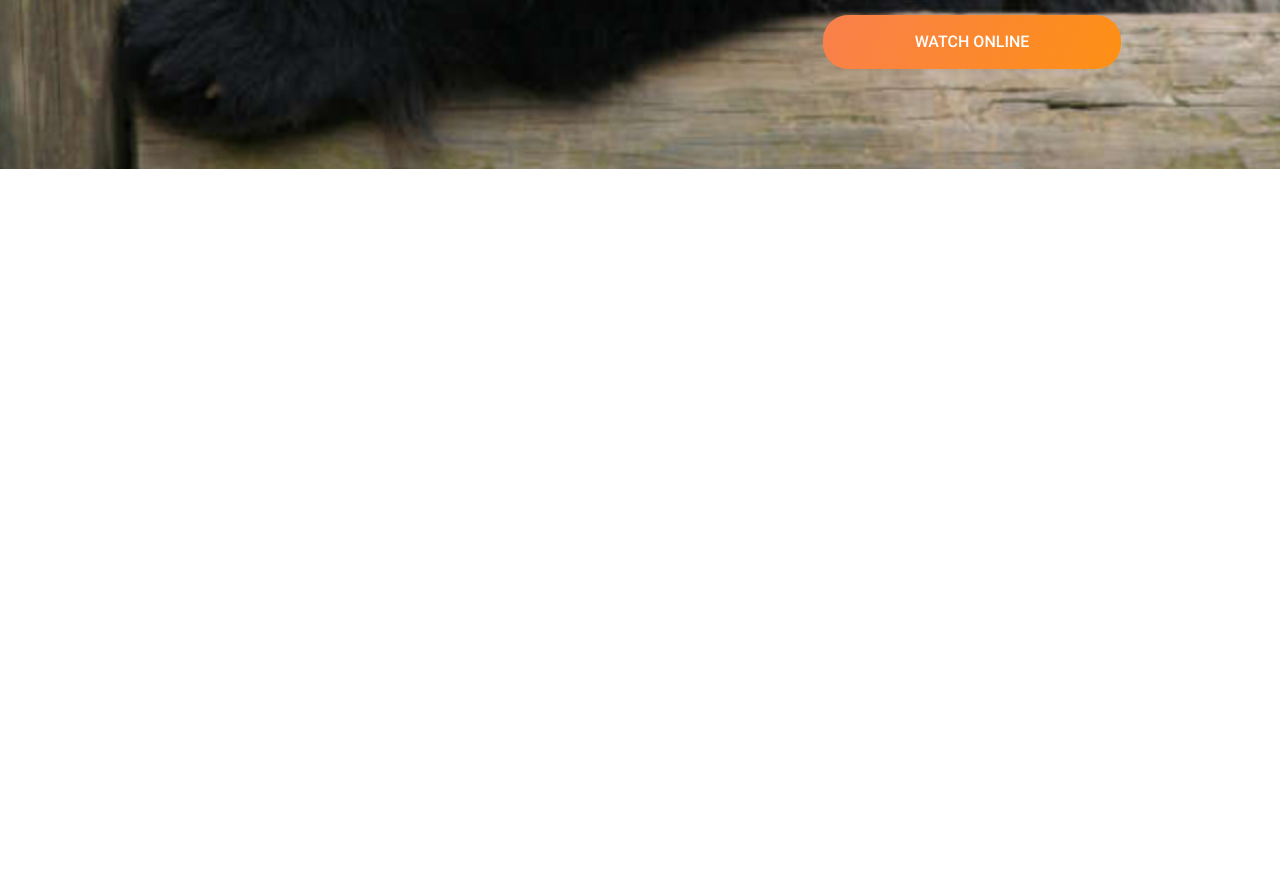
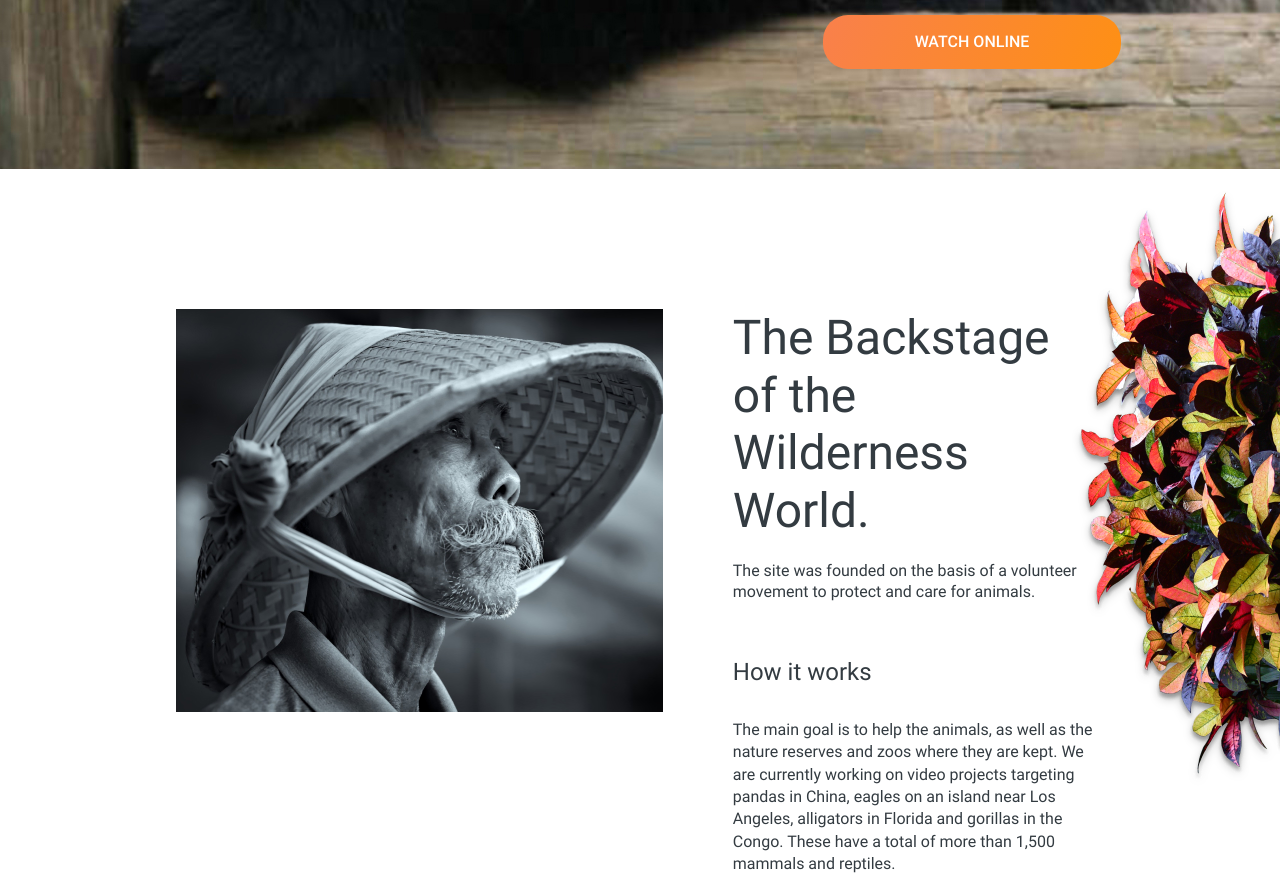
Before and after one commit to GuschinS/online-zoo, a website built with webpack: page src/pages/main/index.html in a window 1280 px wide. Shown: the part 611-1503 px from the top of the page. Before the commit the page ends 800 px from the top, so only its background shows below. Built offline with nearby package versions, Linux system fonts and the light colour scheme.

Commit message:
feat: add backstage section

```diff
--- a/src/pages/main/index.html
+++ b/src/pages/main/index.html
@@ -29,7 +29,7 @@
       <p><a href="https://www.figma.com/file/ypzT9idgAILaSRVRmDAJxn/online-zoo-3-weeks" target="_blank">Designed
           by
           ©</a></p>
-      <span class="hamburger"></span>
+      <!-- <span class="hamburger"></span> -->
     </div>
   </header>
   <main>
@@ -42,8 +42,23 @@
         <p>ANIMAL</p>
         <p>ONLINE</p>
       </div>
-      <button onclick="location.href='./watch-online.html'" type="button">watch
-        online</button>
+      <!-- <button onclick="location.href='./watch-online.html'" type="button">watch online</button> -->
+      <button onclick="location.href='#'" type="button">watch online</button>
+    </section>
+    <section class="backstage">
+      <div class="photo"></div>
+      <div class="text">
+        <h2>The Backstage of the Wilderness World.</h2>
+        <p class="one">The site was founded on the basis of a volunteer movement to protect and care for animals.</p>
+        <h3>How it works</h3>
+        <p class="two">The main goal is to help the animals, as well as the nature reserves and zoos where they are
+          kept. We are
+          currently
+          working on video projects targeting pandas in China, eagles on an island near Los Angeles, alligators in
+          Florida and
+          gorillas in the Congo. These have a total of more than 1,500 mammals and reptiles.</p>
+      </div>
+      <div class="flower"></div>
     </section>
   </main>
 </body>
--- a/src/scss/abstracts/_text-styles.scss
+++ b/src/scss/abstracts/_text-styles.scss
@@ -48,3 +48,27 @@ $font-roboto: "Roboto", sans-serif;
     font-size: 106.5px;
     line-height: 75%;
 }
+
+@mixin h2 {
+    font-family: "Roboto-400";
+    font-style: normal;
+    font-weight: 400;
+    font-size: 48px;
+    line-height: 120%;
+}
+
+@mixin h3 {
+    font-family: "Roboto-400";
+    font-style: normal;
+    font-weight: 400;
+    font-size: 24px;
+    line-height: 120%;
+}
+
+@mixin p {
+    font-family: "Roboto-400";
+    font-style: normal;
+    font-weight: 400;
+    font-size: 16px;
+    line-height: 130%;
+}
--- /dev/null
+++ b/src/scss/layout/_backstage.scss
@@ -0,0 +1,53 @@
+@import "../abstracts/text-styles";
+@import "../abstracts/color-styles";
+
+.backstage {
+    display: grid;
+    grid-template-columns: repeat(2, 1fr);
+    grid-template-rows: 1fr;
+    grid-column-gap: 0px;
+    grid-row-gap: 0px;
+    width: 72.5%;
+    height: 403px;
+    margin: 140px auto 180px;
+    .photo {
+        background-image: url(../assets/images/bamboo-cap.jpg);
+        background-repeat: no-repeat;
+        grid-area: 1 / 1 / 2 / 2;
+        width: 105%;
+        height: 99%;
+    }
+    .text {
+        grid-area: 1 / 2 / 2 / 3;
+        padding-left: 20%;
+        color: $color-black-blue;
+        h2 {
+            @include h2;
+            margin: 0;
+        }
+        h3 {
+            @include h3;
+            margin: 0 0 32px;
+        }
+        p {
+            @include p;
+        }
+        .one {
+            margin: 22px 0 55px;
+        }
+        .two {
+            margin: 0;
+            line-height: 140%;
+        }
+    }
+    .flower {
+        position: absolute;
+        width: 204px;
+        height: 605px;
+        right: 0%;
+        top: 792px;
+        background-image: url(../assets/images/flower-desktop.png);
+        background-repeat: no-repeat;
+        filter: drop-shadow(0px 4px 4px rgba(0, 0, 0, 0.25));
+    }
+}
--- a/src/scss/main.scss
+++ b/src/scss/main.scss
@@ -3,3 +3,4 @@
 @import "abstracts/color-styles";
 @import "layout/header";
 @import "layout/animal";
+@import "layout/backstage";
```
Also changed, not shown: src/assets/images/bamboo-cap.jpg (added), src/assets/images/flower-desktop.png (added).
